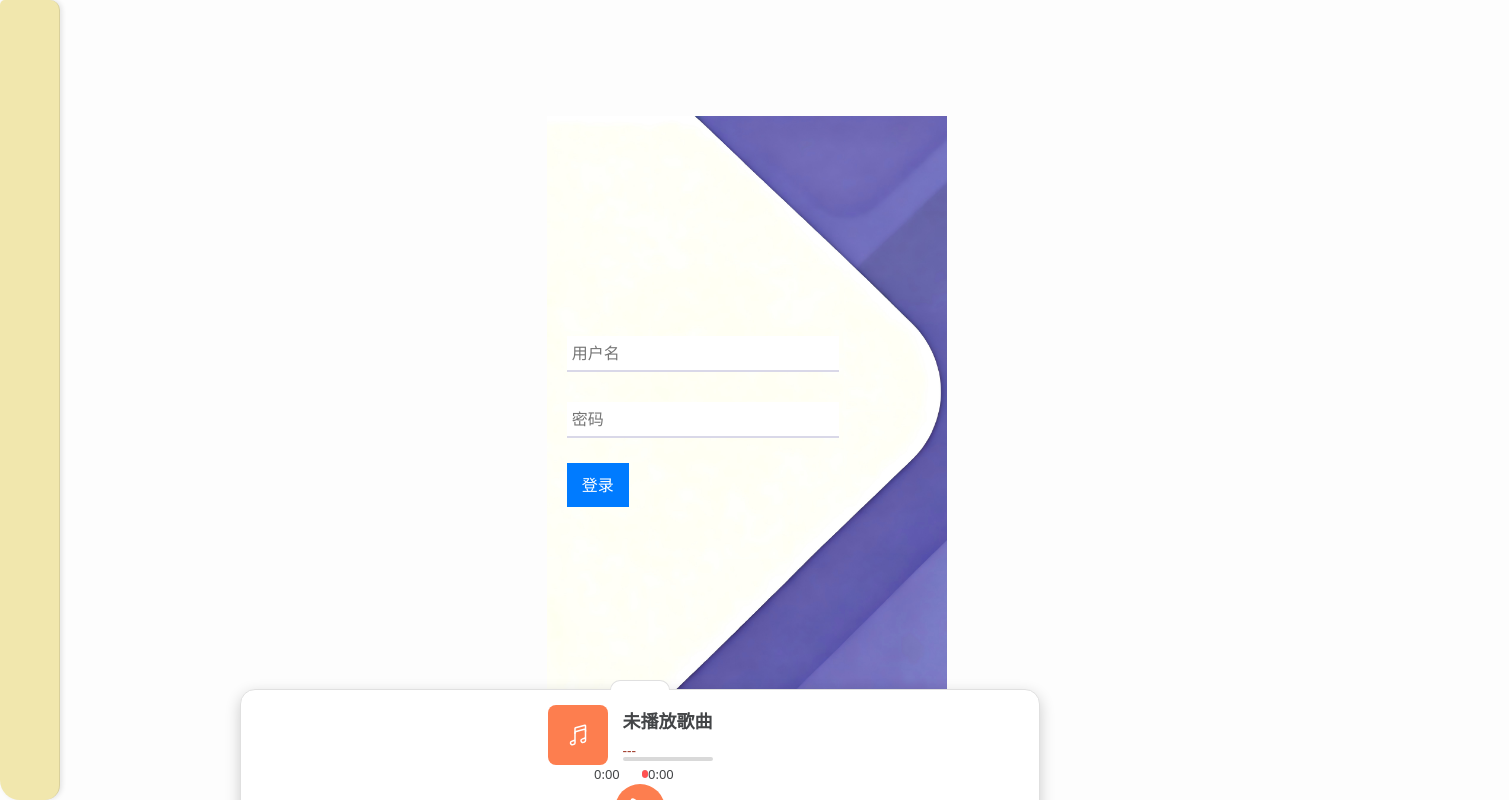
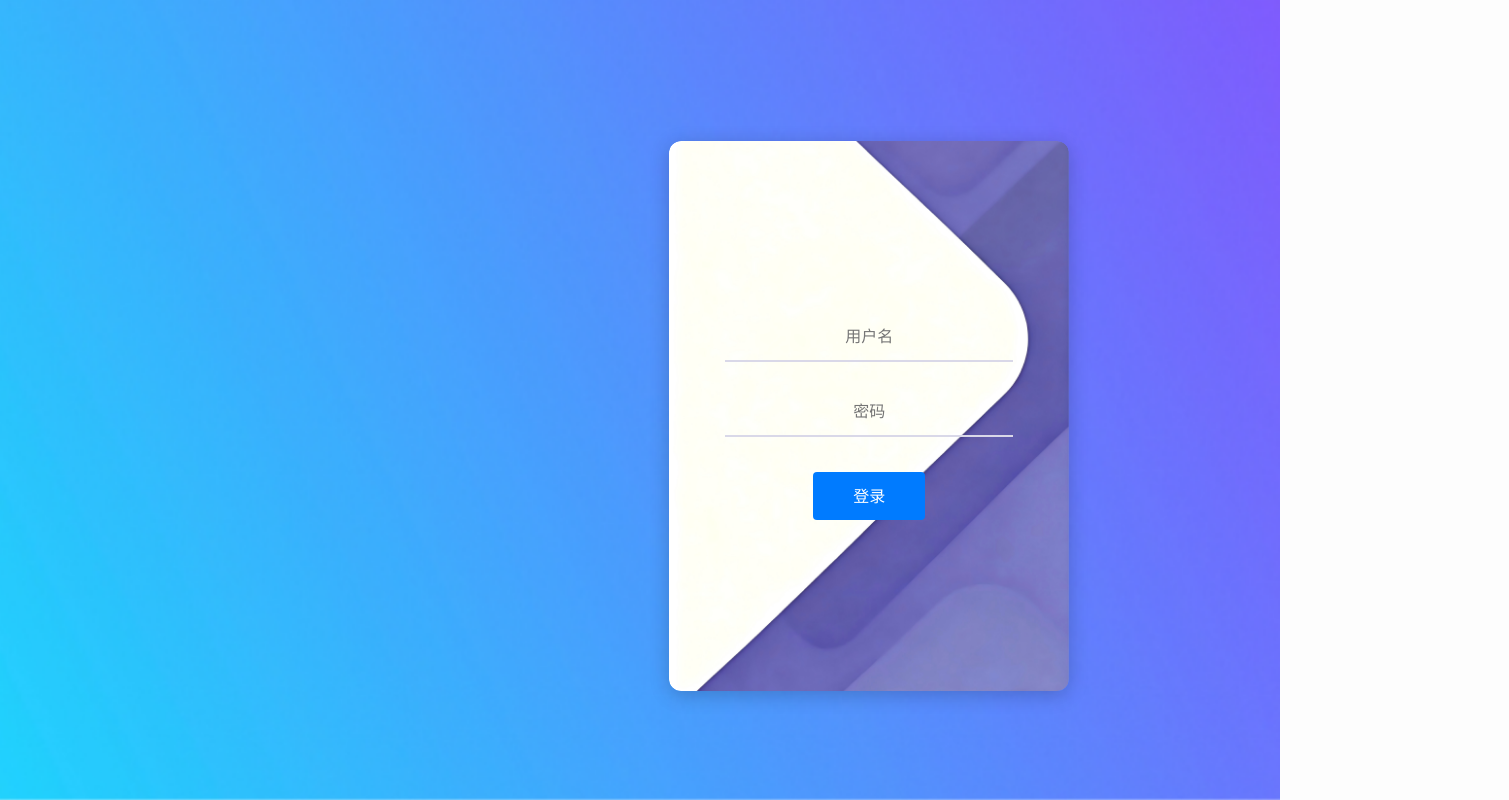
Before and after one commit to heguang-mercy/music-frontend-project, a Vue app: page /login in a window 1280 px wide. Shown: the top 800 px of the page, 1509 px wide, since content can reach past the window. Built offline with nearby package versions, Linux system fonts and the light colour scheme.

Commit message:
优化登录页面：调整表单布局和背景图片显示，更新App.vue

```diff
--- a/src/App.vue
+++ b/src/App.vue
@@ -2,11 +2,11 @@
   <div id="app" class="container-fluid">
     <div class="row g-0">
       <div class="col-2 p-3">
-        <NavBar />
+        <NavBar v-if="!isLogin" />
       </div>
       <div class="col-10 p-3">
         <router-view />
-        <PlayerBar />
+        <PlayerBar v-if="!isLogin" />
       </div>
     </div>
   </div>
@@ -24,6 +24,11 @@ export default {
   components: {
     NavBar,
     PlayerBar
+  },
+  computed: {
+    isLogin () {
+      return this.$route.path === '/login'
+    }
   }
 }
 </script>
--- a/src/views/LoginPage.vue
+++ b/src/views/LoginPage.vue
@@ -1,17 +1,20 @@
 <template>
-  <div class="login-container">
-    <img src="/images/login1.png" alt="Background" class="login-background" />
-    <form @submit.prevent="handleLogin" class="login-form">
-      <div class="form-group" style="margin-top: 200px;">
-        <label for="username"></label>
-        <input type="text"  id="username" v-model="username" required placeholder="用户名">
+  <div class="login-wrapper">
+    <img src="/images/login2.png" class="bg-img" alt="背景" />
+    <div class="login-container">
+      <div class="form-background">
+        <img src="/images/login1.png" alt="Form Background" class="form-bg-img" />
       </div>
-      <div class="form-group" style="margin-top: 20px;">
-        <label for="password"></label>
-        <input type="password" id="password" v-model="password" required placeholder="密码" style="width: 80%;">
-      </div>
-      <button type="submit" class="login-button">登录</button>
-    </form>
+      <form @submit.prevent="handleLogin" class="login-form">
+        <div class="form-group">
+          <input type="text" v-model="username" required placeholder="用户名">
+        </div>
+        <div class="form-group">
+          <input type="password" v-model="password" required placeholder="密码">
+        </div>
+        <button type="submit" class="login-button">登录</button>
+      </form>
+    </div>
   </div>
 </template>
 
@@ -29,7 +32,6 @@ export default {
         alert('用户名和密码不能为空')
         return
       }
-
       console.log('登录中...', this.username, this.password)
       this.$router.push('/PlayListPage')
     }
@@ -38,64 +40,100 @@ export default {
 </script>
 
 <style scoped>
-body {
-  background-image: url('../../public/images/login2.png');
-  background-size: cover;
-  background-position: center;
-  margin: 0;
+/* 全屏背景 */
+.login-wrapper {
+  position: relative;
+  width: 100vw;
+  height: 100vh;
+  overflow: hidden;
 }
 
-.login-container {
-  max-width: 400px;
-  margin: 100px auto;
-  padding: 20px;
-  position: relative;
-}
-
-.login-background {
+.bg-img {
+  position: fixed;
+  top: 0;
+  left: 0;
   width: 100%;
   height: 100%;
   object-fit: cover;
+  z-index: -1;
+}
+
+/* 表单容器 */
+.login-container {
+  position: relative;
+  z-index: 1;
+  max-width: 400px;
+  margin: 0 auto;
+  padding: 20px;
+  top: 50%;
+  transform: translateY(-50%);
+  border-radius: 12px;
+  box-shadow: 0 4px 20px rgba(0, 0, 0, 0.2);
+  overflow: hidden; /* 确保背景图片不会溢出圆角 */
+  height: 550px; /* 增加表单容器的高度 */
+}
+
+/* 表单背景图片 */
+.form-background {
   position: absolute;
   top: 0;
   left: 0;
-  z-index: -1; /* 确保背景在表单之下 */
+  width: 100%;
+  height: 100%;
+  z-index: -1; /* 放在表单内容后面 */
+  border-radius: 12px; /* 与容器相同的圆角 */
+  overflow: hidden; /* 确保图片不会溢出圆角 */
+}
+
+.form-bg-img {
+  width: 100%;
+  height: 100%;
+  object-fit: cover; /* 确保图片覆盖整个表单区域 */
 }
 
 .login-form {
-  position: relative;
-  z-index: 1; /* 确保表单在背景之上 */
-  margin-top: 20px;
-  height: 500px; /* 拉长表单 */
+  text-align: center;
+  position: relative; /* 确保在背景之上 */
+  z-index: 1;
+  height: 100%; /* 让表单填充整个容器高度 */
+  display: flex;
+  flex-direction: column;
+  justify-content: center; /* 垂直居中表单内容 */
+  align-items: center; /* 水平居中表单内容 */
 }
 
 .form-group {
-  margin-bottom: 15px;
-  display: flex;
-  align-items: center;
+  width: 80%;
+  margin-bottom: 25px; /* 增加表单项之间的间距 */
 }
 
-.form-group:last-child {
-  margin-bottom: 30px;
-}
-
-input {
-  flex: 0.75;
-  padding: 5px;
-  margin-bottom: 10px;
+.form-group input {
+  width: 100%; /* 输入框宽度为父容器的100% */
+  padding: 12px; /* 增加输入框内边距 */
   border: none;
-  border-bottom: 2px solid #d9d8e8ff;
+  border-bottom: 2px solid #d9d8e8;
+  background: transparent;
+  outline: none;
+  position: relative; /* 确保在背景之上 */
+  z-index: 1;
+  font-size: 16px; /* 增加字体大小 */
+  text-align: center; /* 文本居中 */
 }
 
 .login-button {
-  padding: 10px 15px;
-  background-color: #007bff;
-  color: white;
+  margin-top: 10px; /* 调整按钮上边距 */
+  padding: 12px 40px; /* 增加按钮内边距 */
+  background: #007bff;
+  color: #fff;
   border: none;
+  border-radius: 4px;
   cursor: pointer;
+  font-size: 16px;
+  position: relative; /* 确保在背景之上 */
+  z-index: 1;
 }
 
 .login-button:hover {
-  background-color: #0056b3;
+  background: #0056b3;
 }
 </style>
```
